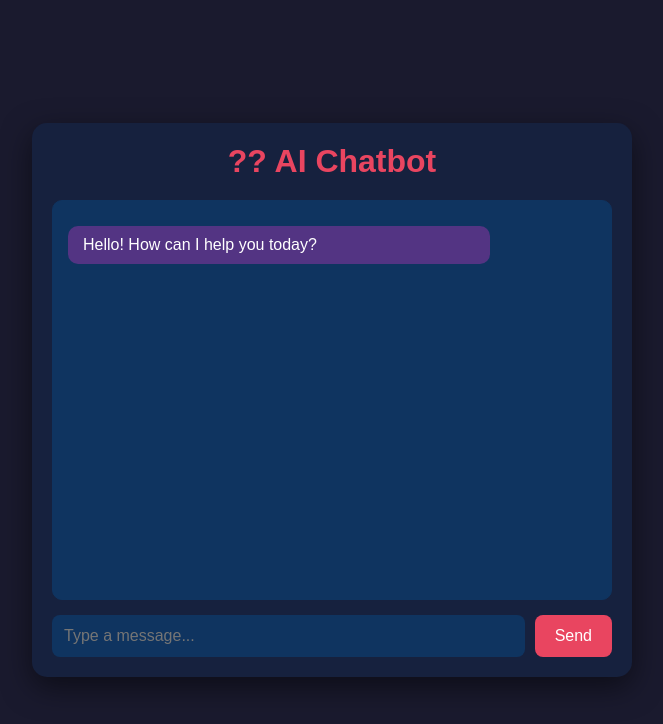
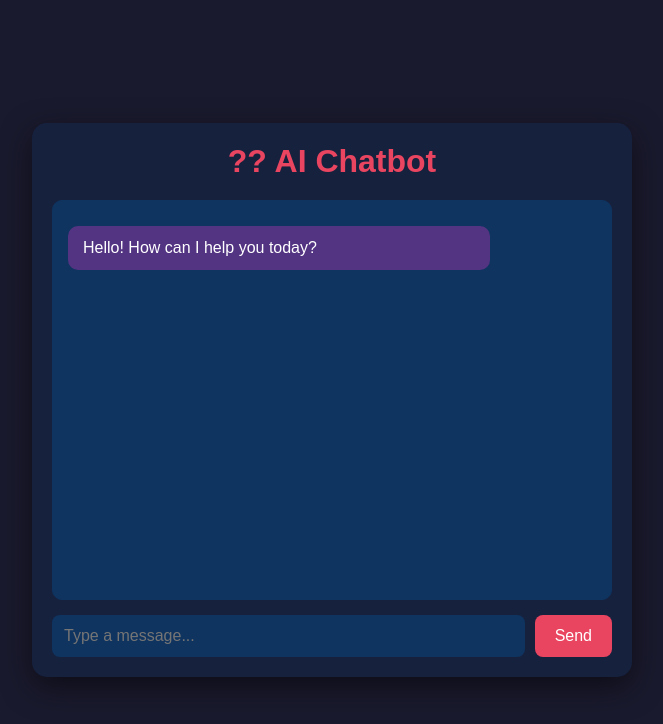
Before and after one commit to asper164c24ug164csc058/ai-chatbot, a plain HTML site: page frontend/index.html in a window 1280 px wide. Shown: the whole page, without its empty margins (308-971 px from the left). Drawn offline with Linux system fonts and the light colour scheme.

Commit message:
fix: improve message display for AI responses

```diff
--- a/frontend/index.html
+++ b/frontend/index.html
@@ -6,11 +6,11 @@
     <title>AI Chatbot</title>
     <style>
         * { margin: 0; padding: 0; box-sizing: border-box; }
-        body { font-family: Arial, sans-serif; background: #1a1a2e; color: #fff; height: 100vh; display: flex; flex-direction: column; align-items: center; justify-content: center; }
+        body { font-family: Arial, sans-serif; background: #1a1a2e; color: #fff; min-height: 100vh; display: flex; flex-direction: column; align-items: center; justify-content: center; }
         .chat-container { width: 90%; max-width: 600px; background: #16213e; border-radius: 15px; padding: 20px; box-shadow: 0 10px 30px rgba(0,0,0,0.5); }
         h1 { text-align: center; margin-bottom: 20px; color: #e94560; }
         #chat-box { height: 400px; overflow-y: auto; border: 1px solid #0f3460; border-radius: 10px; padding: 15px; margin-bottom: 15px; background: #0f3460; }
-        .message { margin: 10px 0; padding: 10px 15px; border-radius: 10px; max-width: 80%; }
+        .message { margin: 10px 0; padding: 10px 15px; border-radius: 10px; max-width: 80%; word-wrap: break-word; white-space: pre-wrap; line-height: 1.5; }
         .user { background: #e94560; margin-left: auto; text-align: right; }
         .bot { background: #533483; }
         .loading { color: #aaa; font-style: italic; }
```
